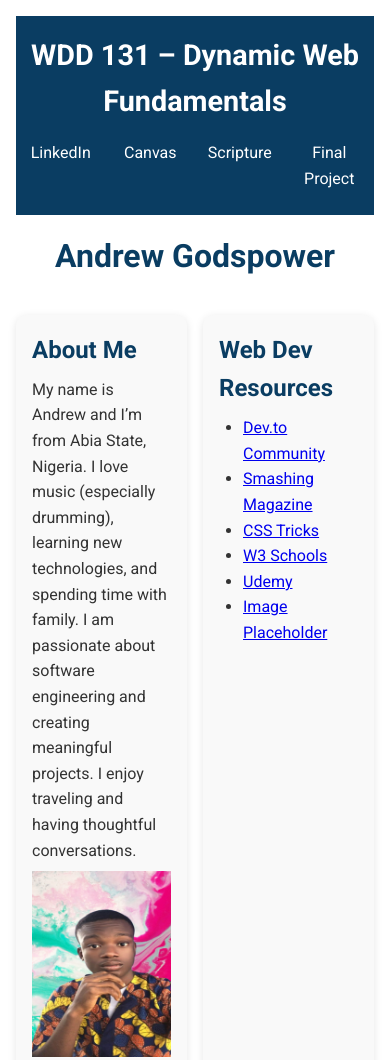
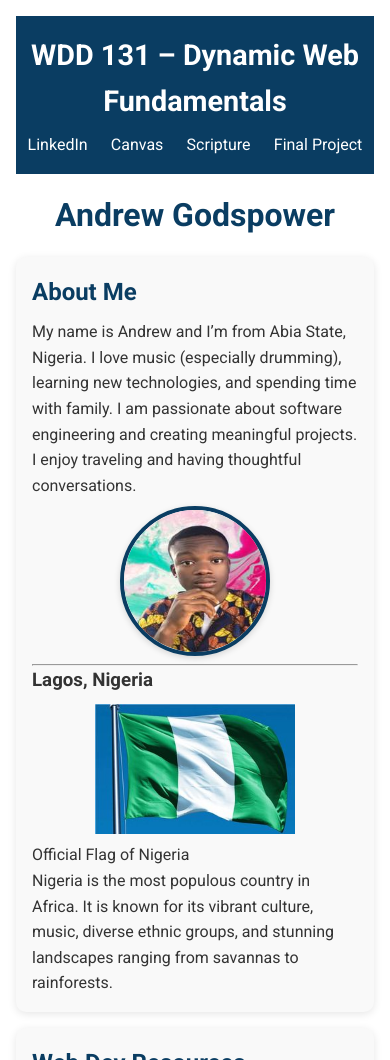
Before and after one commit to Godspower2006/wdd131, a plain HTML site: page index.html in a window 390 px wide. Shown: the top 1060 px of the page. Drawn offline with Linux system fonts and the light colour scheme.

Commit message:
week01 correction

```diff
--- a/index.html
+++ b/index.html
@@ -1,21 +1,18 @@
 <!DOCTYPE html>
-<html lang="en">
+<html lang="en-US">
 <head>
   <meta charset="UTF-8">
-  <meta name="viewport" content="width=device-width, initial-scale=1.0">
-  <meta name="description" content="WDD 131 – Dynamic Web Fundamentals – Andrew Godspower's course home page with bio and resources">
+  <meta name="viewport" content="width=device-width,initial-scale=1.0">
+  <meta name="description" content="Explore WDD 131 Dynamic Web Fundamentals: Andrew Godspower’s course hub featuring bio, location, web‑dev resources, and live date scripting for a dynamic learning experience.">
   <meta name="author" content="Andrew Godspower">
+  <link rel="preconnect" href="https://fonts.googleapis.com">
+  <link rel="preconnect" href="https://fonts.gstatic.com" crossorigin>
+  <link href="https://fonts.googleapis.com/css2?family=Roboto:wght@400;700&display=swap" rel="stylesheet">
+  <link rel="stylesheet" href="styles/base.css">
+  <script src="scripts/getdates.js" defer></script>
   <title>WDD 131 – Dynamic Web Fundamentals – Andrew Godspower</title>
-
-  <!-- Main CSS -->
-  <link rel="stylesheet" href="styles/base.css">
-
-  <!-- Date script (deferred) -->
-  <script src="scripts/getdates.js" defer></script>
 </head>
 <body>
-
-  <!-- HEADER + NAV -->
   <header class="site-header">
     <span id="course-title">WDD 131 – Dynamic Web Fundamentals</span>
     <nav class="main-nav">
@@ -28,17 +25,14 @@
     </nav>
   </header>
 
-  <!-- MAIN CONTENT -->
   <main class="card-container">
-    <!-- Your Name Heading -->
-    <h1 style="width:100%; text-align:center; margin-bottom:1rem;">Andrew Godspower</h1>
+    <h1>Andrew Godspower</h1>
 
-    <!-- About Me Card -->
     <section class="card about-me">
       <h2>About Me</h2>
       <div class="intro">
         <p>My name is Andrew and I’m from Abia State, Nigeria. I love music (especially drumming), learning new technologies, and spending time with family. I am passionate about software engineering and creating meaningful projects. I enjoy traveling and having thoughtful conversations.</p>
-        <img src="images/profile.png" alt="Profile photo of Andrew Godspower" width="300" height="400">
+        <img src="images/profile.jpg" alt="Portrait of Andrew Godspower" class="avatar">
       </div>
       <hr>
       <h3 class="subheading">Lagos, Nigeria</h3>
@@ -51,7 +45,6 @@
       </div>
     </section>
 
-    <!-- Web Dev Resources Card -->
     <aside class="card resources">
       <h2>Web Dev Resources</h2>
       <ul>
@@ -65,11 +58,9 @@
     </aside>
   </main>
 
-  <!-- FOOTER -->
   <footer class="site-footer">
     <p>&copy; <span id="currentYear"></span> 🌸 Andrew Godspower 🌸 Nigeria</p>
     <p id="lastModified"></p>
   </footer>
-
 </body>
 </html>
--- a/styles/base.css
+++ b/styles/base.css
@@ -1,5 +1,3 @@
-@import url('https://fonts.googleapis.com/css2?family=Roboto:wght@400;700&display=swap');
-
 :root {
   --primary-color: #0a3d62;
   --secondary-color: #60a3bc;
@@ -9,13 +7,11 @@
   --card-bg: #f9f9f9;
   --border-radius: 10px;
 }
-
 * {
   margin: 0;
   padding: 0;
   box-sizing: border-box;
 }
-
 body {
   font-family: 'Roboto', sans-serif;
   background-color: var(--background-color);
@@ -23,7 +19,6 @@ body {
   line-height: 1.6;
   padding: 1rem;
 }
-
 header {
   background-color: var(--primary-color);
   color: white;
@@ -31,40 +26,26 @@ header {
   padding: 1rem 0;
   margin-bottom: 1rem;
 }
-
 #course-title {
   display: block;
   font-size: 1.8rem;
   font-weight: bold;
   margin-bottom: 0.5rem;
 }
-
-/* Navigation List Styles */
 nav ul {
   list-style: none;
-  margin: 0;
-  padding: 0;
   display: flex;
   justify-content: space-around;
 }
-
-nav li {
-  flex: 1;
-}
-
 nav a {
-  display: block;
   color: #fff;
   text-decoration: none;
   padding: 0.5rem;
-  text-align: center;
   transition: background-color 0.3s ease-in-out;
 }
-
 nav a:hover {
   background-color: #444;
 }
-
 main {
   max-width: 1000px;
   margin: 0 auto;
@@ -72,38 +53,43 @@ main {
   grid-template-columns: 1fr 1fr;
   gap: 1rem;
 }
-
 h1 {
   grid-column: span 2;
+  width: 100%;
   text-align: center;
+  margin-bottom: 1rem;
   color: var(--primary-color);
-  margin-bottom: 1rem;
 }
-
+h2 {
+  color: var(--primary-color);
+  margin-bottom: 0.5rem;
+}
 .card {
   background-color: var(--card-bg);
   padding: 1rem;
   border-radius: var(--border-radius);
   box-shadow: 0 2px 8px rgba(0, 0, 0, 0.1);
 }
-
-.card h2 {
-  color: var(--primary-color);
-  margin-bottom: 0.5rem;
-}
-
 .card img {
   display: block;
   max-width: 100%;
   height: auto;
   margin: 0.5rem auto;
 }
-
 .card ul {
   list-style-type: disc;
   padding-left: 1.5rem;
 }
-
+.avatar {
+  width: 200px;
+  height: 200px;
+  object-fit: cover;
+  border-radius: 50%;
+  border: 4px solid var(--primary-color);
+  display: block;
+  margin: 0.5rem auto;
+  box-shadow: 0 2px 6px rgba(0,0,0,0.15);
+}
 footer {
   text-align: center;
   background-color: var(--primary-color);
@@ -112,7 +98,22 @@ footer {
   margin-top: 2rem;
   font-size: 0.9rem;
 }
-
 footer p {
   margin: 0.25rem 0;
 }
+@media (max-width: 700px) {
+  main {
+    display: block;
+  }
+  .card-container > * {
+    margin-bottom: 1rem;
+  }
+  h1 {
+    display: block;
+    width: 100%;
+  }
+  .avatar {
+    width: 150px;
+    height: 150px;
+  }
+}
```
Also changed, not shown: images/profile.jpg (added).
